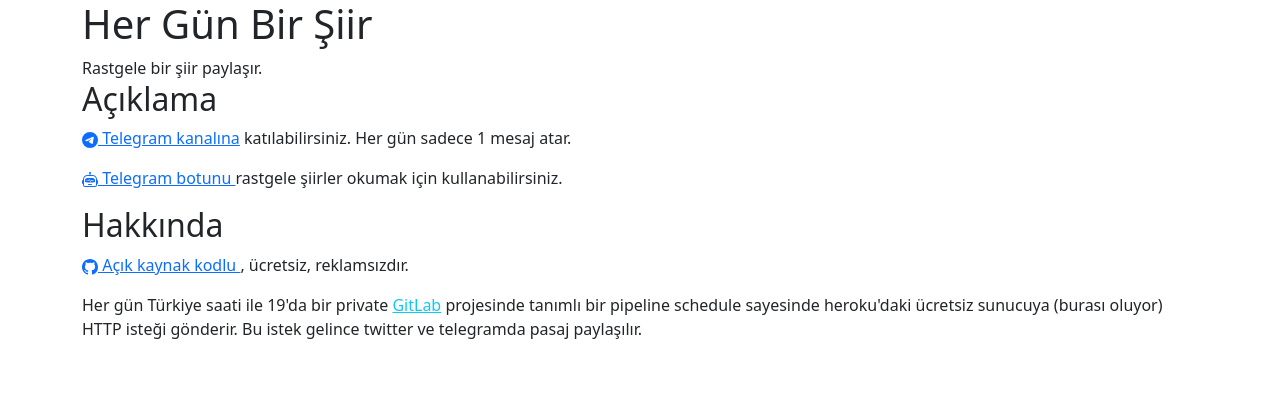
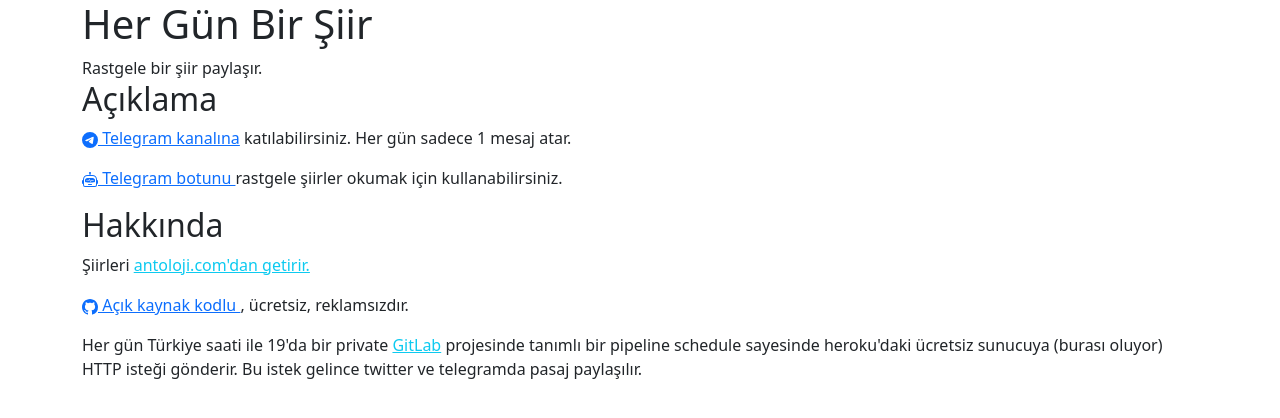
Before and after one commit to canbax/siir-telegram-bot, a website: page public/index.html in a window 1280 px wide. Drawn offline with nearby package versions, Linux system fonts and the light colour scheme.

Commit message:
antoloji.com added

```diff
--- a/public/index.html
+++ b/public/index.html
@@ -37,6 +37,10 @@
   </p>
 
   <h2> Hakkında </h2>
+  <p>Şiirleri
+    <a target="_blank" href="https://www.antoloji.com/siir/rastgele" class="link-info">
+      antoloji.com'dan getirir.</a>
+  </p>
   <p>
     <a target="_blank" href="https://github.com/canbax/siir-telegram-bot" class="link-primary">
       <svg xmlns="http://www.w3.org/2000/svg" width="16" height="16" fill="currentColor" class="bi bi-github"
```
